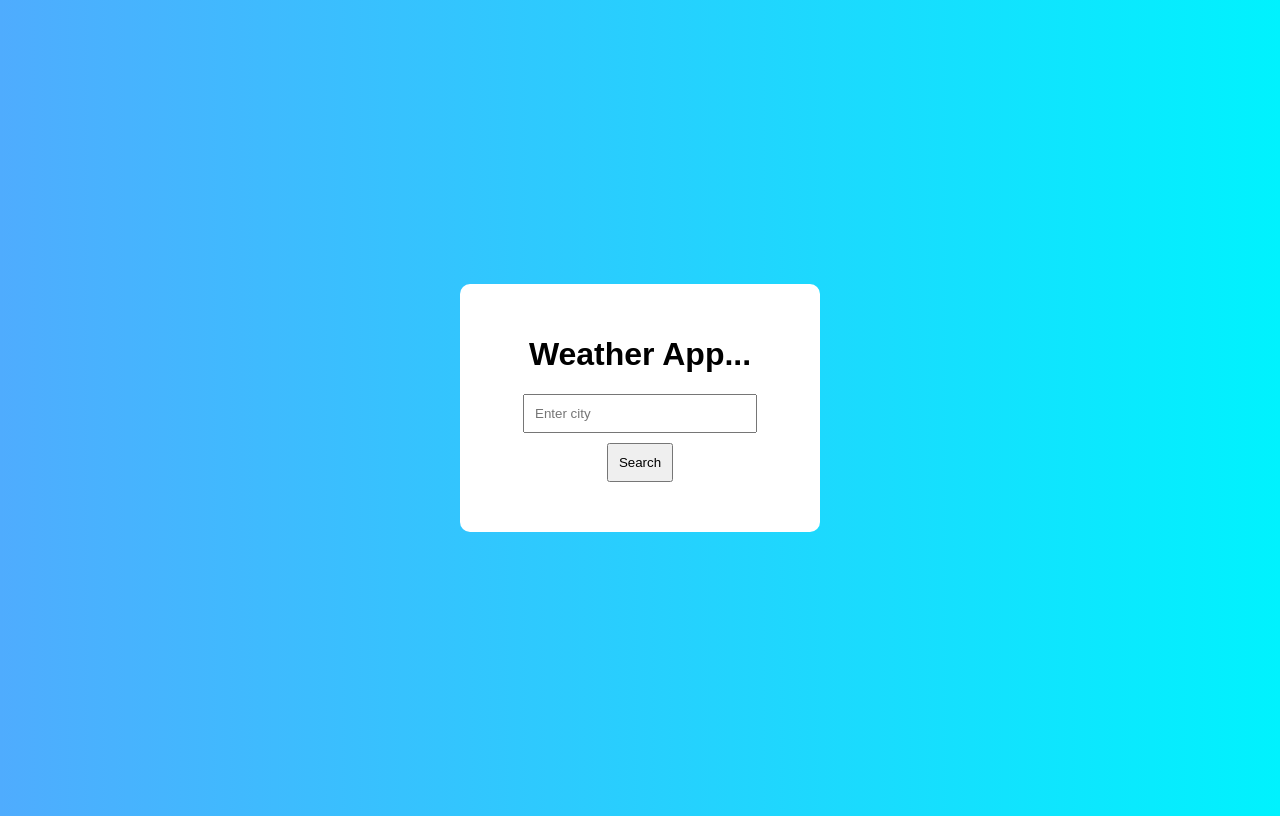
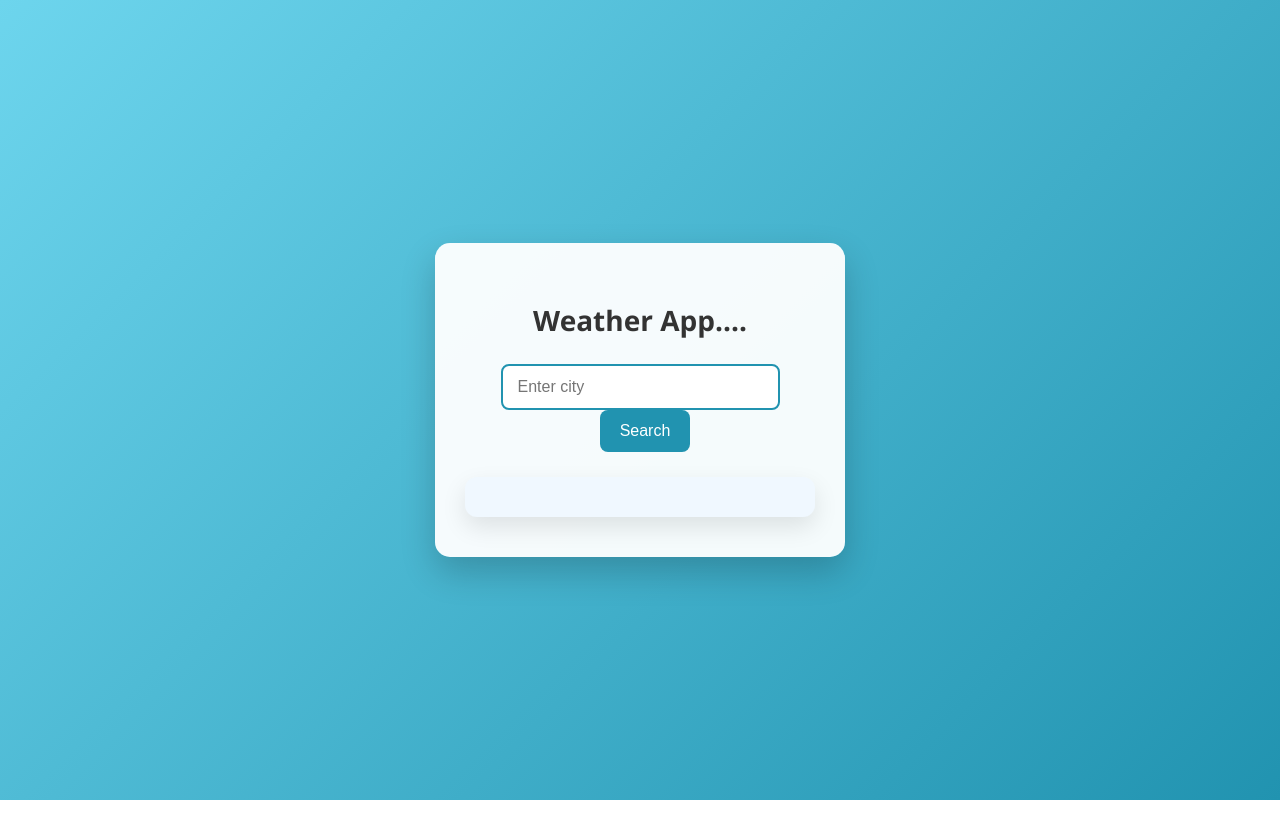
Before and after one commit to seuwandithilina29-bit/weather-Dashboard-project, a website: page index.html in a window 1280 px wide. Drawn offline with Linux system fonts and the light colour scheme.

Commit message:
css file edited

```diff
--- a/index.html
+++ b/index.html
@@ -7,7 +7,7 @@
 <body>
 
     <div class="container">
-        <h1>Weather App...</h1>
+        <h1>Weather App....</h1>
 
         <input type="text" id="cityInput" placeholder="Enter city">
         <button onclick="getWeather()">Search</button>
--- a/public/style.css
+++ b/public/style.css
@@ -1,31 +1,89 @@
+/* General body styling */
 body {
-    font-family: Arial;
-    background: linear-gradient(to right, #4facfe, #00f2fe);
+    font-family: 'Segoe UI', Tahoma, Geneva, Verdana, sans-serif;
+    background: linear-gradient(135deg, #6dd5ed, #2193b0);
     display: flex;
     justify-content: center;
     align-items: center;
     height: 100vh;
+    margin: 0;
 }
 
+/* Container card */
 .container {
-    background: white;
-    padding: 30px;
-    border-radius: 10px;
+    background: rgba(255, 255, 255, 0.95);
+    padding: 40px 30px;
+    border-radius: 15px;
     text-align: center;
-    width: 300px;
+    width: 350px;
+    box-shadow: 0 15px 35px rgba(0,0,0,0.2);
+    transition: transform 0.3s ease, box-shadow 0.3s ease;
 }
 
-input {
-    padding: 10px;
-    width: 70%;
+.container:hover {
+    transform: translateY(-5px);
+    box-shadow: 0 25px 50px rgba(0,0,0,0.3);
 }
 
-button {
-    padding: 10px;
-    margin-top: 10px;
-    cursor: pointer;
+/* Heading */
+h1 {
+    font-size: 28px;
+    color: #333;
+    margin-bottom: 25px;
 }
 
+/* Input field */
+input {
+    padding: 12px 15px;
+    width: 70%;
+    border: 2px solid #2193b0;
+    border-radius: 8px;
+    outline: none;
+    font-size: 16px;
+    transition: border 0.3s ease, box-shadow 0.3s ease;
+}
+
+input:focus {
+    border-color: #6dd5ed;
+    box-shadow: 0 0 8px rgba(109, 213, 237, 0.5);
+}
+
+/* Button styling */
+button {
+    padding: 12px 20px;
+    margin-left: 10px;
+    background: #2193b0;
+    color: white;
+    border: none;
+    border-radius: 8px;
+    cursor: pointer;
+    font-size: 16px;
+    transition: background 0.3s ease, transform 0.2s ease;
+}
+
+button:hover {
+    background: #6dd5ed;
+    transform: scale(1.05);
+}
+
+/* Weather result card */
 #result {
-    margin-top: 20px;
+    margin-top: 25px;
+    padding: 20px;
+    background: #f0f8ff;
+    border-radius: 12px;
+    box-shadow: 0 10px 25px rgba(0,0,0,0.1);
+    transition: all 0.3s ease;
 }
+
+#result h3 {
+    margin: 0 0 10px 0;
+    font-size: 22px;
+    color: #333;
+}
+
+#result p {
+    margin: 5px 0;
+    font-size: 18px;
+    color: #555;
+}
```
